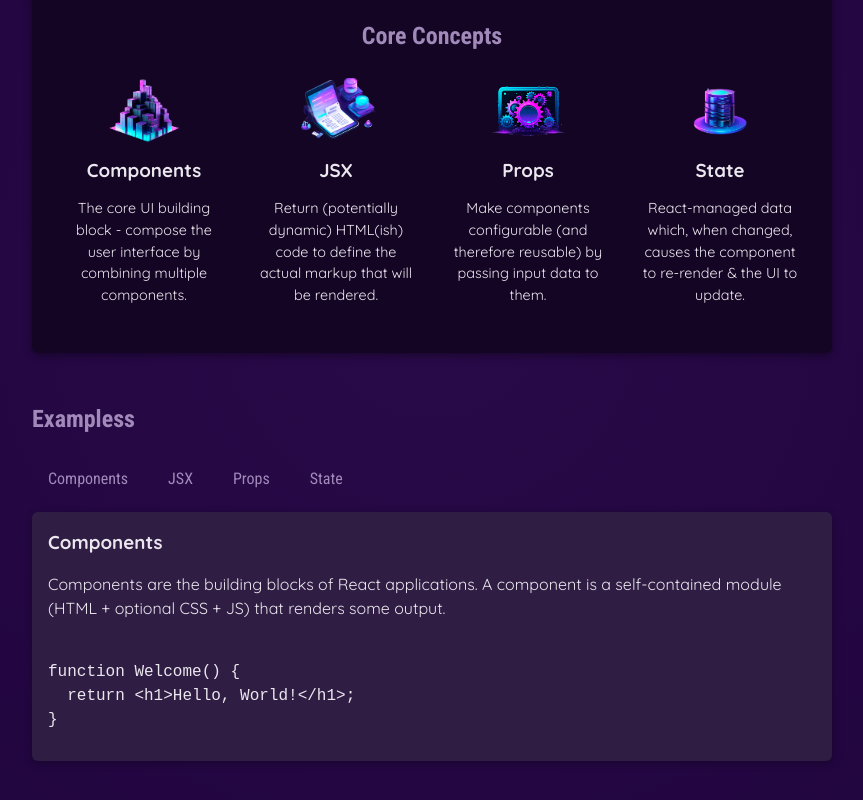
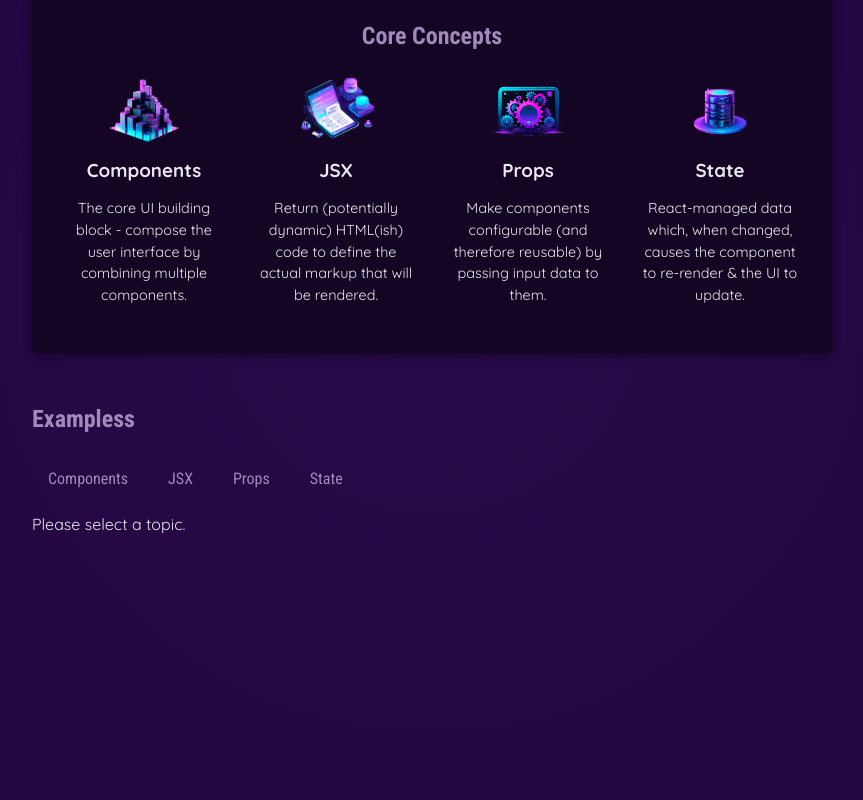
Before and after one commit to wanyu0413/React-2.0, a React (Vite) app in the folder react-essentials-start/: page / in a window 1280 px wide. Shown: the part 346-1146 px from the top of the page, without its empty margins (208-1071 px from the left). Built offline with nearby package versions, Linux system fonts and the light colour scheme.

Commit message:
rendedring content conditionally

```diff
--- a/react-essentials-start/src/App.jsx
+++ b/react-essentials-start/src/App.jsx
@@ -9,7 +9,7 @@ import CoreConcept from "./components/CoreConcept.jsx";
 import TabButton from "./components/TabButton.jsx";
 
 function App() {
-  const [selectedTopic, setSelectedTopic] = useState("components");
+  const [selectedTopic, setSelectedTopic] = useState();
   // selectedTopic => Current state value
   // setSelectedTopic => State updating function
 
@@ -46,13 +46,14 @@ function App() {
             <TabButton onSelect={() => handleSelect("props")}>Props</TabButton>
             <TabButton onSelect={() => handleSelect("state")}>State</TabButton>
           </menu>
-          <div id="tab-content">
+          {!selectedTopic && <p>Please select a topic.</p>}
+          {selectedTopic && <div id="tab-content">
             <h3>{EXAMPLES[selectedTopic].title}</h3>
             <p>{EXAMPLES[selectedTopic].description}</p>
             <pre>
               <code>{EXAMPLES[selectedTopic].code}</code>
             </pre>
-          </div>
+          </div>}
         </section>
       </main>
     </div>
```
